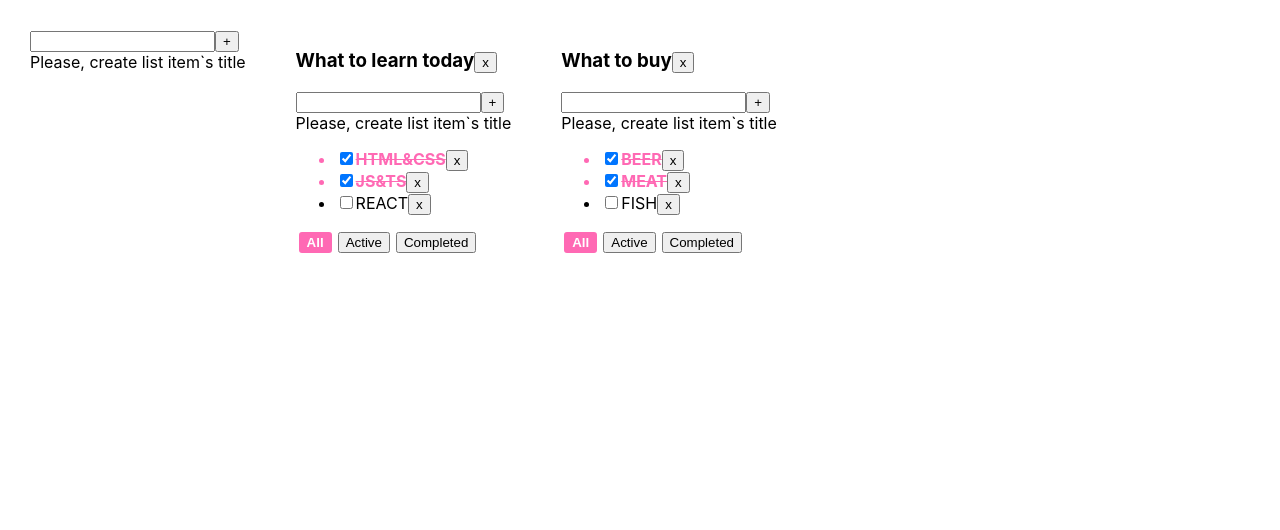
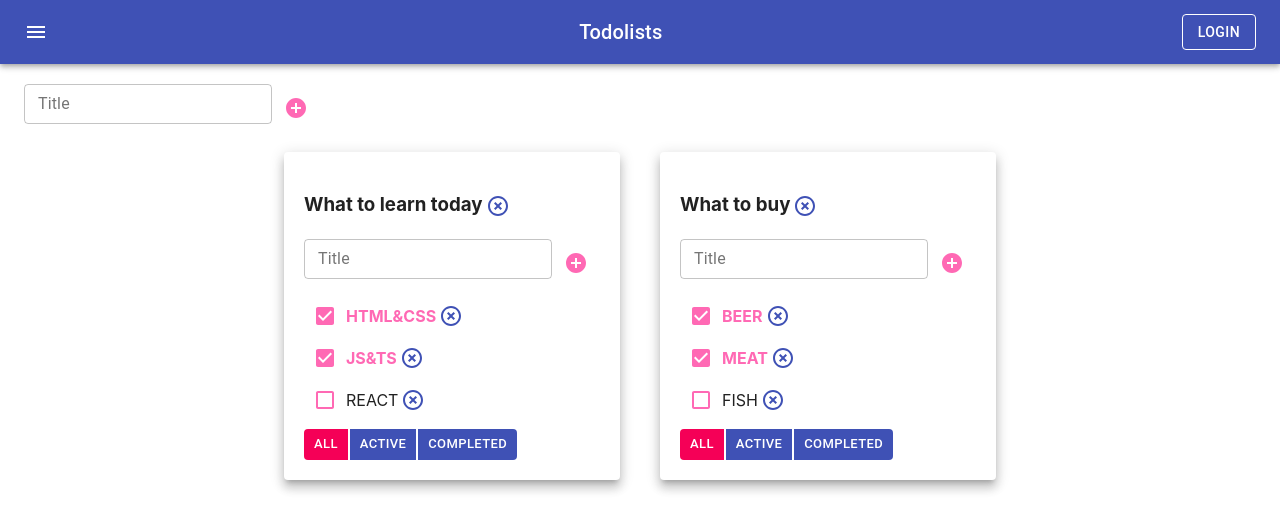
Before and after one commit to ElenaBoyko1992/todolist, a React (Create React App) app: page / in a window 1280 px wide. Shown: the top 530 px of the page. Built offline with nearby package versions, Linux system fonts and the light colour scheme.

Commit message:
lesson 7 (27.09.2022)

```diff
--- a/package.json
+++ b/package.json
@@ -3,6 +3,8 @@
   "version": "0.1.0",
   "private": true,
   "dependencies": {
+    "@material-ui/core": "^4.12.4",
+    "@material-ui/icons": "^4.11.3",
     "@testing-library/jest-dom": "^4.2.4",
     "@testing-library/react": "^9.3.2",
     "@testing-library/user-event": "^7.1.2",
--- a/src/AddItemForm.tsx
+++ b/src/AddItemForm.tsx
@@ -1,4 +1,6 @@
 import React, {ChangeEvent, KeyboardEvent, useState} from 'react';
+import AddCircleIcon from '@material-ui/icons/AddCircle';
+import {IconButton, TextField} from "@material-ui/core";
 
 type AddItemFormPropsType = {
     addItem: (title: string) => void
@@ -31,16 +33,22 @@
 
     return (
         <div>
-            <div>
-                <input
-                    className={error ? "error" : ""}
-                    value={title}
-                    onChange={changeTitle}
-                    onKeyDown={onKeyDownAddTask}
-                />
-                <button onClick={addItem}>+</button>
-                {userMessage}
-            </div>
+
+            <TextField
+                variant={"outlined"}
+                value={title}
+                onChange={changeTitle}
+                onKeyDown={onKeyDownAddTask}
+                error={error}
+                size={"small"}
+                label={"Title"}
+                helperText={error && "Title is required!"}
+            />
+            <IconButton onClick={addItem}>
+                <AddCircleIcon style={{color: 'hotpink'}}/>
+            </IconButton>
+{/*            {userMessage}*/}
+
         </div>
     );
 };
--- a/src/App.css
+++ b/src/App.css
@@ -1,11 +1,11 @@
-.App {
+/*.App {
     padding: 30px;
     display: flex;
 }
 
 .App > div {
     margin-right: 50px;
-}
+}*/
 
 .isDone {
     color: hotpink;
@@ -13,6 +13,7 @@
     text-decoration: line-through;
 }
 
+/*
 .btn {
     margin: 0 3px;
 }
@@ -28,4 +29,4 @@
 .error {
     border: 2px solid hotpink;
     outline: none;
-}
+}*/
--- a/src/App.tsx
+++ b/src/App.tsx
@@ -3,6 +3,8 @@
 import TodoList, {TaskType} from "./TodoList";
 import {v1} from "uuid";
 import AddItemForm from "./AddItemForm";
+import {AppBar, Button, Container, Grid, IconButton, Paper, Toolbar, Typography} from "@material-ui/core";
+import {Menu} from "@material-ui/icons";
 
 //CLI - интерфейс командной строки
 //GUI - графический интерфейс - create, read, update, delete => CRUD
@@ -120,8 +122,9 @@
     const todoListsComponents = todolists.map(tl => {
         const filteredTasks = getTasksForTodoList(tl.filter, tasks[tl.id])
         return (
+            <Grid item key={tl.id}>
+                <Paper elevation={8} style={{padding: "20px"}}>
                     <TodoList
-                key={tl.id}
                         todoListId={tl.id}
                         filter={tl.filter}
                         title={tl.title}
@@ -134,13 +137,32 @@
                         changeTaskTitle={changeTaskTitle}
                         changeTodoListTitle={changeTodoListTitle}
                     />
+                </Paper>
+            </Grid>
         )
     })
 
     return (
         <div className="App">
+            <AppBar position="static">
+                <Toolbar style={{justifyContent: "space-between"}}>
+                    <IconButton edge="start" color="inherit" aria-label="menu">
+                        <Menu/>
+                    </IconButton>
+                    <Typography variant="h6">
+                        Todolists
+                    </Typography>
+                    <Button color="inherit" variant={"outlined"}>Login</Button>
+                </Toolbar>
+            </AppBar>
+            <Container fixed>
+                <Grid container style={{padding: "20px 0px"}}>
                     <AddItemForm addItem={addTodoList}/>
+                </Grid>
+                <Grid container spacing={5} justifyContent="center">
                     {todoListsComponents}
+                </Grid>
+            </Container>
         </div>
     );
 }
--- a/src/EditableSpan.tsx
+++ b/src/EditableSpan.tsx
@@ -1,4 +1,5 @@
 import React, {KeyboardEvent, ChangeEvent, useState} from 'react';
+import {TextField} from "@material-ui/core";
 
 type EditableSpanPropsType = {
     title: string
@@ -25,13 +26,14 @@
 
     return (
         editMode
-            ? <input
+            ? <TextField
+
                 value={title}
                 autoFocus
                 onBlur={offEditMode}
                 onChange={changeTitle}
-                onKeyDown={enterChangeTitle}
-            />
+                onKeyDown={enterChangeTitle}/>
+
             : <span onDoubleClick={onEditMode}>{props.title}</span>
     );
 };
--- a/src/TodoList.tsx
+++ b/src/TodoList.tsx
@@ -2,6 +2,9 @@
 import {FilterValuesType} from "./App";
 import AddItemForm from "./AddItemForm";
 import EditableSpan from "./EditableSpan";
+import {Button, ButtonGroup, Checkbox, IconButton, List, ListItem} from "@material-ui/core";
+import HighlightOffIcon from '@material-ui/icons/HighlightOff';
+
 
 export type TaskType = {
     id: string
@@ -29,17 +32,21 @@
                 props.changeTaskTitle(task.id, title, props.todoListId)
             }
             return (
-                <li key={task.id} className={task.isDone ? 'isDone' : ''}>
-                    <input onChange={(e) => props.changeStatus(task.id, e.currentTarget.checked, props.todoListId)}
-
-                           type="checkbox"
-                           checked={task.isDone}
-
+                <ListItem key={task.id} className={task.isDone ? 'isDone' : ''}
+                          style={{padding: 0}}>
+                    <Checkbox
+                        style={{color: "hotpink"}}
+                        onChange={(e) => props.changeStatus(task.id, e.currentTarget.checked, props.todoListId)}
+                        checked={task.isDone}
                     />
-
                     <EditableSpan title={task.title} changeTitle={changeTaskTitle}/>
-                    <button onClick={() => props.removeTask(task.id, props.todoListId)}>x</button>
-                </li>
+                    <IconButton
+                        color={"primary"}
+                        size="small"
+                        onClick={() => props.removeTask(task.id, props.todoListId)}>
+                        <HighlightOffIcon/>
+                    </IconButton>
+                </ListItem>
 
             )
         })
@@ -57,26 +64,46 @@
         <div>
             <h3>
                 <EditableSpan title={props.title} changeTitle={changeTodolistTitle}/>
-                <button onClick={() => props.removeTodoList(props.todoListId)}>х</button>
+                <IconButton
+                    color="primary"
+                    size="small"
+                    onClick={() => props.removeTodoList(props.todoListId)}>
+                    <HighlightOffIcon/>
+                </IconButton>
             </h3>
             <AddItemForm addItem={addTask}/>
 
-            <ul>
+            <List>
                 {tasksItems}
-            </ul>
+            </List>
             <div>
-                <button
-                    className={props.filter === "all" ? "btn-active btn" : "btn"}
-                    onClick={handlerCreator("all", props.todoListId)}>All
-                </button>
-                <button
-                    className={props.filter === "active" ? "btn-active btn" : "btn"}
-                    onClick={handlerCreator("active", props.todoListId)}>Active
-                </button>
-                <button
-                    className={props.filter === "completed" ? "btn-active btn" : "btn"}
-                    onClick={handlerCreator("completed", props.todoListId)}>Completed
-                </button>
+                <ButtonGroup>
+                    <Button
+                        size="small"
+                        variant="contained"
+                        disableElevation
+                        color={props.filter === "all" ? "secondary" : "primary"}
+                        style={{marginRight: "3px"}}
+                        onClick={handlerCreator("all", props.todoListId)}>All
+                    </Button>
+                    <Button
+                        size="small"
+                        variant="contained"
+                        disableElevation
+                        color={props.filter === "active" ? "secondary" : "primary"}
+                        style={{marginRight: "3px"}}
+                        onClick={handlerCreator("active", props.todoListId)}>Active
+                    </Button>
+                    <Button
+                        size="small"
+                        variant="contained"
+                        disableElevation
+                        color={props.filter === "completed" ? "secondary" : "primary"}
+                        style={{marginRight: "3px"}}
+                        onClick={handlerCreator("completed", props.todoListId)}>Completed
+                    </Button>
+                </ButtonGroup>
+
             </div>
         </div>
     );
```
Also changed, not shown: 1 other file (tests, documents, lock files or other folders). Lines whose indentation alone changed are shown as unchanged.
